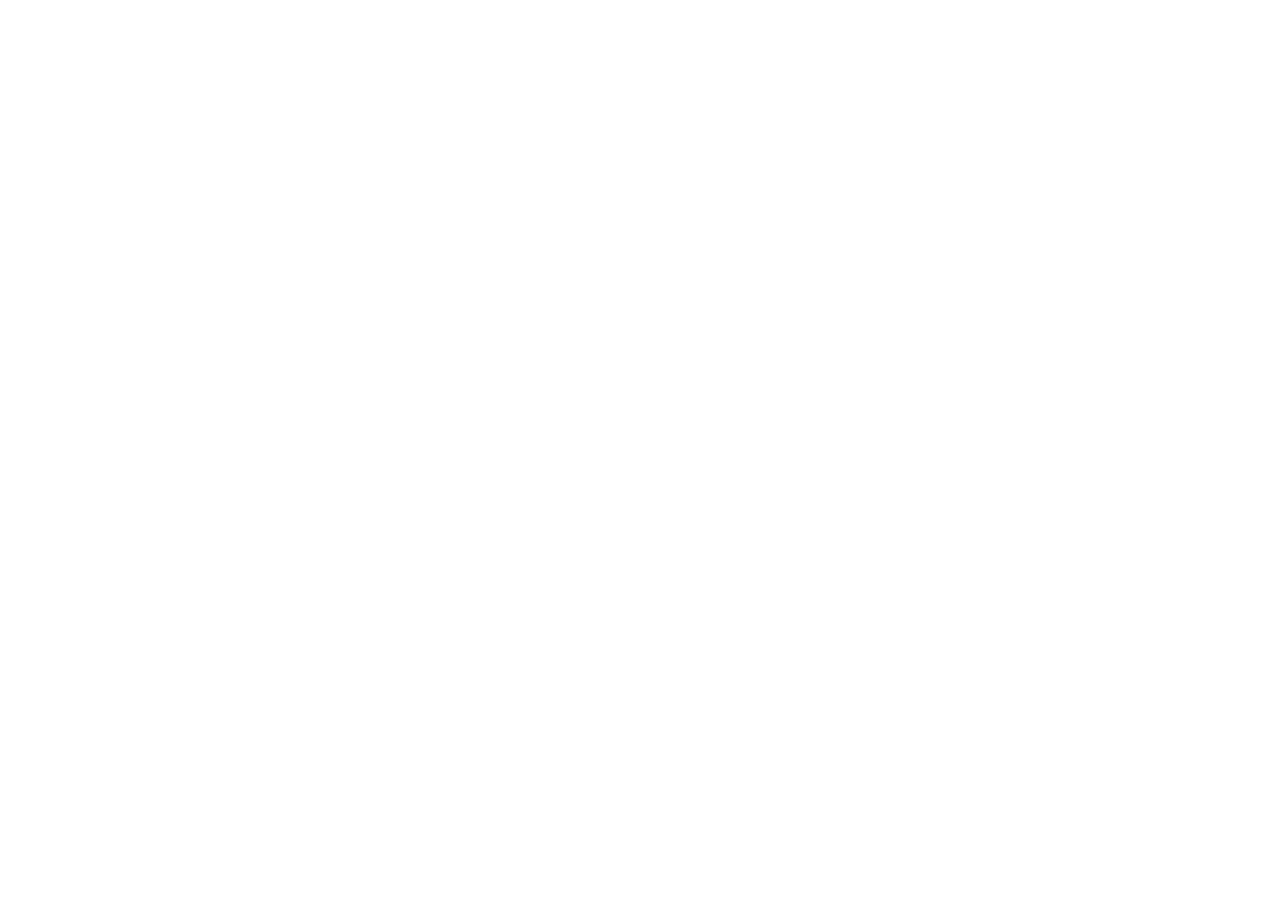
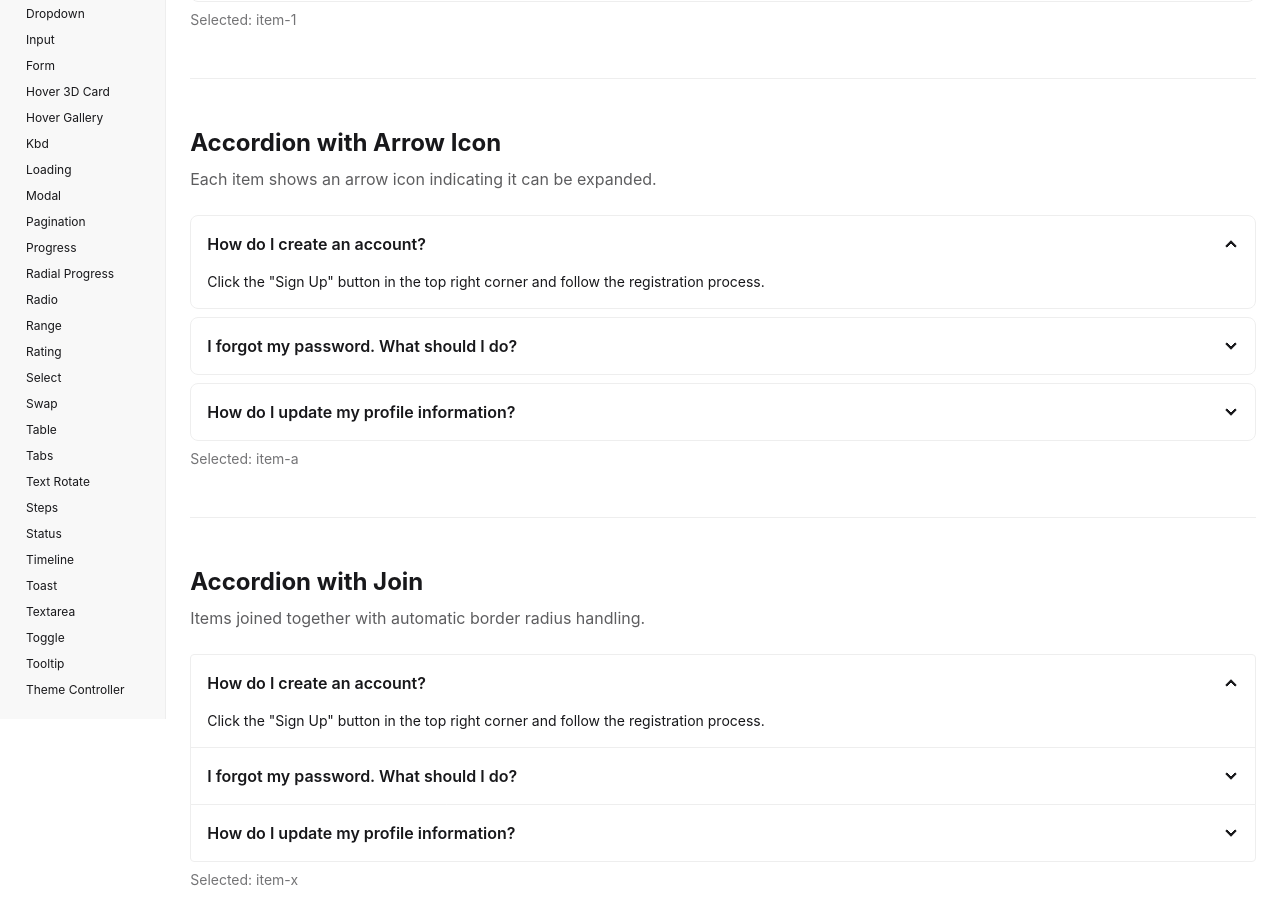
Before and after one commit to igidio/uikit-vue-daisyui, a Vue app: page /accordion in a window 1280 px wide. Before the commit this address had no page. Shown: the part 469-1383 px from the top of the page. Before the commit the page ends 800 px from the top, so only its background shows below. Built offline with nearby package versions, Linux system fonts and the light colour scheme; what @iconify/tailwind4 would draw is missing.

Commit message:
feat: add accordion component with multiple item support

```diff
--- /dev/null
+++ b/src/features/accordion/page/AccordionPage.vue
@@ -0,0 +1,79 @@
+<script setup lang="ts">
+import { ref } from 'vue'
+import UiAccordion from '@/shared/ui/ui-accordion/UiAccordion.vue'
+import UiAccordionItem from '@/shared/ui/ui-accordion/UiAccordionItem.vue'
+
+const selected_value = ref('item-1')
+const selected_with_arrow = ref('item-a')
+const selected_joined = ref('item-x')
+</script>
+
+<template>
+  <section class="space-y-12">
+    <div>
+      <h2 class="text-2xl font-bold mb-2">Basic Accordion</h2>
+      <p class="text-base-content/70 mb-6">
+        Default accordion using radio inputs. Only one item stays open at a time.
+      </p>
+      <UiAccordion v-model="selected_value" name="accordion-basic">
+        <UiAccordionItem value="item-1" title="How do I create an account?">
+          Click the "Sign Up" button in the top right corner and follow the registration process.
+        </UiAccordionItem>
+        <UiAccordionItem value="item-2" title="I forgot my password. What should I do?">
+          Click on "Forgot Password" on the login page and follow the instructions sent to your email.
+        </UiAccordionItem>
+        <UiAccordionItem value="item-3" title="How do I update my profile information?">
+          Go to "My Account" settings and select "Edit Profile" to make changes.
+        </UiAccordionItem>
+      </UiAccordion>
+      <p class="mt-2 text-sm text-base-content/60">Selected: {{ selected_value }}</p>
+    </div>
+
+    <hr class="border-base-300" />
+
+    <div>
+      <h2 class="text-2xl font-bold mb-2">Accordion with Arrow Icon</h2>
+      <p class="text-base-content/70 mb-6">
+        Each item shows an arrow icon indicating it can be expanded.
+      </p>
+      <UiAccordion v-model="selected_with_arrow" :arrow_icon="true" name="accordion-arrow">
+        <UiAccordionItem value="item-a" title="How do I create an account?">
+          Click the "Sign Up" button in the top right corner and follow the registration process.
+        </UiAccordionItem>
+        <UiAccordionItem value="item-b" title="I forgot my password. What should I do?">
+          Click on "Forgot Password" on the login page and follow the instructions sent to your email.
+        </UiAccordionItem>
+        <UiAccordionItem value="item-c" title="How do I update my profile information?">
+          Go to "My Account" settings and select "Edit Profile" to make changes.
+        </UiAccordionItem>
+      </UiAccordion>
+      <p class="mt-2 text-sm text-base-content/60">Selected: {{ selected_with_arrow }}</p>
+    </div>
+
+    <hr class="border-base-300" />
+
+    <div>
+      <h2 class="text-2xl font-bold mb-2">Accordion with Join</h2>
+      <p class="text-base-content/70 mb-6">
+        Items joined together with automatic border radius handling.
+      </p>
+      <UiAccordion
+        v-model="selected_joined"
+        :arrow_icon="true"
+        :join="true"
+        name="accordion-join"
+      >
+        <UiAccordionItem value="item-x" title="How do I create an account?">
+          Click the "Sign Up" button in the top right corner and follow the registration process.
+        </UiAccordionItem>
+        <UiAccordionItem value="item-y" title="I forgot my password. What should I do?">
+          Click on "Forgot Password" on the login page and follow the instructions sent to your email.
+        </UiAccordionItem>
+        <UiAccordionItem value="item-z" title="How do I update my profile information?">
+          Go to "My Account" settings and select "Edit Profile" to make changes.
+        </UiAccordionItem>
+      </UiAccordion>
+      <p class="mt-2 text-sm text-base-content/60">Selected: {{ selected_joined }}</p>
+    </div>
+  </section>
+</template>
--- a/src/router/index.ts
+++ b/src/router/index.ts
@@ -13,6 +13,11 @@
           name: 'home',
           component: () => import('@/features/main-page/MainPage.vue'),
         },
+        {
+          path: 'accordion',
+          name: 'accordion',
+          component: () => import('@/features/accordion/page/AccordionPage.vue'),
+        },
       ],
     },
   ],
--- /dev/null
+++ b/src/shared/ui/ui-accordion/UiAccordion.vue
@@ -0,0 +1,112 @@
+<script setup lang="ts">
+import { useSlots, type VNode } from 'vue'
+import UiAccordionItem from './UiAccordionItem.vue'
+
+const props = withDefaults(
+  defineProps<{
+    name?: string
+    arrow_icon?: boolean
+    join?: boolean
+  }>(),
+  {
+    name: 'ui-accordion',
+    arrow_icon: false,
+    join: false,
+  },
+)
+
+const model_value = defineModel<string>({ default: '' })
+
+const slots = useSlots()
+
+interface ExtractedItem {
+  value: string
+  title: string
+  content_fn: (() => VNode[]) | null
+}
+
+const items: ExtractedItem[] = (() => {
+  const children = slots.default?.() ?? []
+  return children
+    .filter((v): v is VNode => typeof v !== 'string' && v != null)
+    .filter((v) => v.type === UiAccordionItem)
+    .map((v) => {
+      const p = v.props as Record<string, any> | undefined
+      const child_slots = (v as any).children as
+        | { default?: () => VNode[] }
+        | undefined
+      return {
+        value: p?.value ?? '',
+        title: p?.title ?? '',
+        content_fn: child_slots?.default ?? null,
+      }
+    })
+    .filter((item) => item.value !== '')
+})()
+
+const item_classes: string = (() => {
+  const c = [
+    'collapse',
+    'bg-base-100',
+    'border',
+    'border-base-300',
+  ]
+  if (props.arrow_icon) {
+    c.push('collapse-arrow')
+  }
+  return c.join(' ')
+})()
+
+function select(item_value: string) {
+  model_value.value = item_value
+}
+</script>
+
+<template>
+  <div v-if="join" class="join join-vertical bg-base-100 w-full">
+    <div
+      v-for="item in items"
+      :key="item.value"
+      :class="[item_classes, 'join-item']"
+    >
+      <input
+        type="radio"
+        :name="name"
+        :value="item.value"
+        :checked="model_value === item.value"
+        @change="select(item.value)"
+      />
+      <div class="collapse-title font-semibold">{{ item.title }}</div>
+      <div class="collapse-content text-sm">
+        <component
+          v-if="item.content_fn"
+          :is="item.content_fn"
+        />
+      </div>
+    </div>
+  </div>
+
+  <template v-else>
+    <div
+      v-for="item in items"
+      :key="item.value"
+      :class="item_classes"
+      class="mb-2"
+    >
+      <input
+        type="radio"
+        :name="name"
+        :value="item.value"
+        :checked="model_value === item.value"
+        @change="select(item.value)"
+      />
+      <div class="collapse-title font-semibold">{{ item.title }}</div>
+      <div class="collapse-content text-sm">
+        <component
+          v-if="item.content_fn"
+          :is="item.content_fn"
+        />
+      </div>
+    </div>
+  </template>
+</template>
--- /dev/null
+++ b/src/shared/ui/ui-accordion/UiAccordionItem.vue
@@ -0,0 +1,9 @@
+<script setup lang="ts">
+defineProps<{
+  value: string
+  title: string
+}>()
+</script>
+
+<template>
+</template>
--- /dev/null
+++ b/src/shared/ui/ui-accordion/ui-accordion-properties.ts
@@ -0,0 +1,5 @@
+export interface AccordionItemData {
+  value: string
+  title: string
+  render_content: () => any
+}
```
